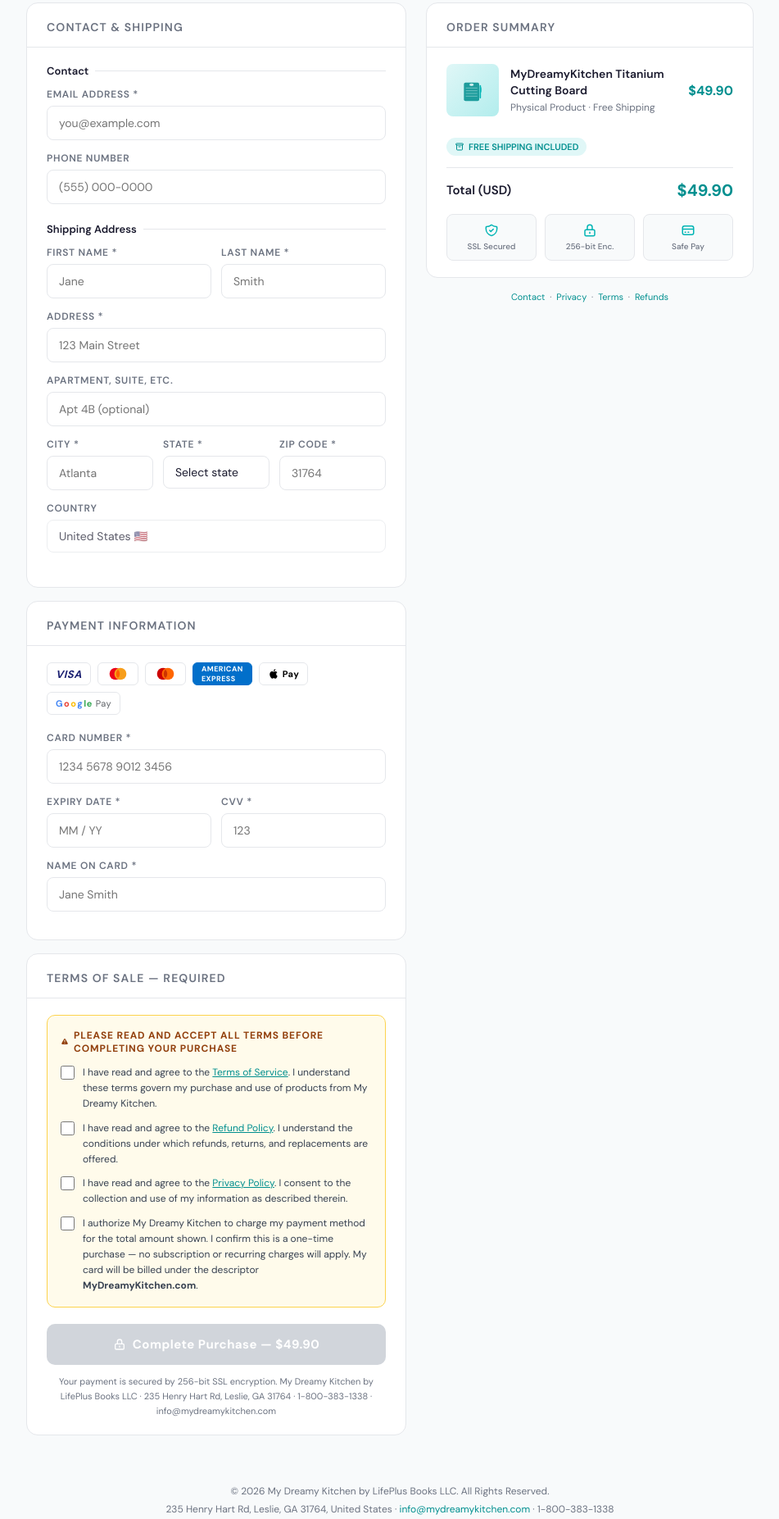
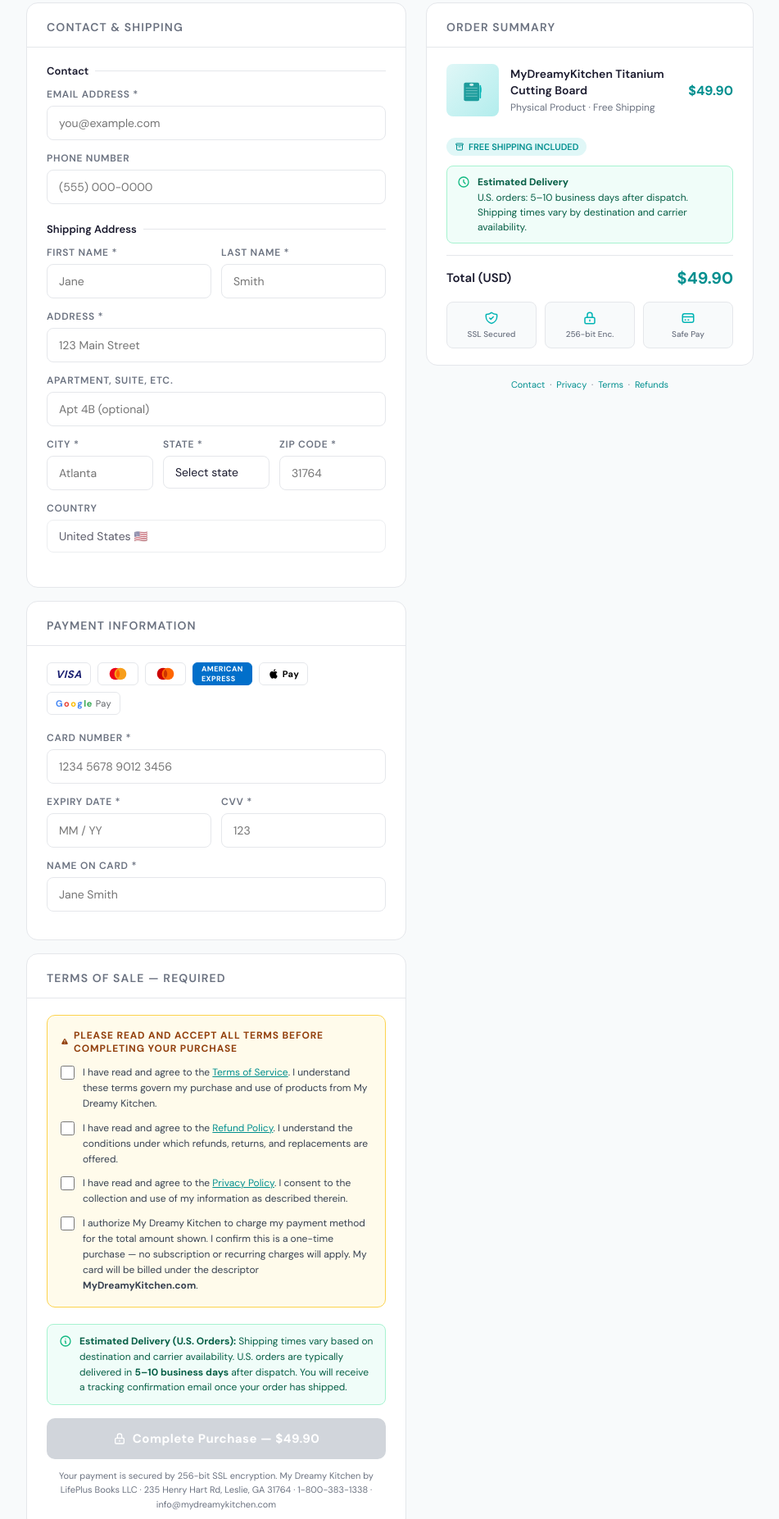
Before and after one commit to infobolimekurac-oss/mydreamykitchen-checkout, a plain HTML site: page index.html in a window 1280 px wide. Shown: the part 106-1959 px from the top of the page at 82% size, without its empty margins (164-1115 px from the left). Drawn offline with nearby package versions, Linux system fonts and the light colour scheme.

Commit message:
Update index.html

```diff
--- a/index.html
+++ b/index.html
@@ -28,7 +28,6 @@
             min-height: 100vh;
         }
 
-        /* Header */
         .header {
             background: var(--white);
             border-bottom: 1px solid var(--border);
@@ -79,7 +78,6 @@
 
         .header-secure svg { width: 14px; height: 14px; }
 
-        /* Layout */
         .page-wrap {
             max-width: 920px;
             margin: 32px auto;
@@ -95,7 +93,6 @@
             .order-sidebar { order: -1; }
         }
 
-        /* Cards */
         .card {
             background: var(--white);
             border-radius: 14px;
@@ -117,9 +114,6 @@
         }
 
         .card-body { padding: 20px 24px; }
-
-        /* Order Summary Sidebar */
-        .order-sidebar {}
 
         .product-row {
             display: flex;
@@ -186,7 +180,39 @@
             margin-top: 10px;
         }
 
-        /* Security badges */
+        /* ── NEW: Shipping estimate block ── */
+        .shipping-estimate {
+            display: flex;
+            align-items: flex-start;
+            gap: 9px;
+            background: #f0fdf9;
+            border: 1px solid #a7f3d0;
+            border-radius: 8px;
+            padding: 10px 12px;
+            margin-top: 12px;
+        }
+
+        .shipping-estimate svg {
+            width: 16px;
+            height: 16px;
+            flex-shrink: 0;
+            color: var(--success);
+            margin-top: 1px;
+        }
+
+        .shipping-estimate-text {
+            font-size: 12px;
+            line-height: 1.5;
+            color: #065f46;
+        }
+
+        .shipping-estimate-text strong {
+            display: block;
+            font-weight: 700;
+            font-size: 12px;
+            margin-bottom: 1px;
+        }
+
         .badges {
             display: flex;
             gap: 10px;
@@ -211,7 +237,6 @@
 
         .badge svg { width: 18px; height: 18px; color: var(--teal); }
 
-        /* Payment logos */
         .payment-logos {
             display: flex;
             flex-wrap: wrap;
@@ -239,7 +264,6 @@
         .pay-logo.apple { color: #000; font-size: 11px; display: flex; gap: 4px; align-items: center; }
         .pay-logo.gpay { font-size: 11px; display: flex; gap: 1px; }
 
-        /* Form */
         .form-section { margin-bottom: 22px; }
 
         .section-label {
@@ -295,24 +319,9 @@
             box-shadow: 0 0 0 3px rgba(0, 180, 180, 0.12);
         }
 
-        .card-input-wrap {
-            position: relative;
-        }
+        .card-input-wrap { position: relative; }
+        .card-input-wrap input { padding-right: 50px; }
 
-        .card-input-wrap input {
-            padding-right: 50px;
-        }
-
-        .card-icon-wrap {
-            position: absolute;
-            right: 12px;
-            top: 50%;
-            transform: translateY(-50%);
-            width: 28px;
-            height: 20px;
-        }
-
-        /* Attestation / Terms Boxes */
         .attestation-section {
             background: #fffbeb;
             border: 1.5px solid #fcd34d;
@@ -367,7 +376,36 @@
             text-decoration: underline;
         }
 
-        /* Pay button */
+        /* ── NEW: Pre-pay shipping notice ── */
+        .shipping-notice-inline {
+            display: flex;
+            align-items: flex-start;
+            gap: 9px;
+            background: #f0fdf9;
+            border: 1px solid #a7f3d0;
+            border-radius: 8px;
+            padding: 11px 14px;
+            margin-bottom: 16px;
+        }
+
+        .shipping-notice-inline svg {
+            width: 16px;
+            height: 16px;
+            flex-shrink: 0;
+            color: var(--success);
+            margin-top: 1px;
+        }
+
+        .shipping-notice-inline p {
+            font-size: 12px;
+            color: #065f46;
+            line-height: 1.55;
+        }
+
+        .shipping-notice-inline p strong {
+            font-weight: 700;
+        }
+
         .pay-btn {
             width: 100%;
             padding: 15px;
@@ -410,7 +448,6 @@
             line-height: 1.6;
         }
 
-        /* Footer */
         .site-footer {
             text-align: center;
             padding: 28px 16px;
@@ -418,22 +455,16 @@
             color: var(--muted);
         }
 
-        .site-footer a {
-            color: var(--teal-dark);
-            text-decoration: none;
-        }
-
+        .site-footer a { color: var(--teal-dark); text-decoration: none; }
         .site-footer a:hover { text-decoration: underline; }
         .site-footer p { margin-bottom: 6px; }
     </style>
 </head>
 <body>
 
-<!-- Header -->
 <header class="header">
     <div class="header-brand">
         <div class="header-logo-circle">
-            <!-- Simple kitchen/utensil icon -->
             <svg viewBox="0 0 24 24" xmlns="http://www.w3.org/2000/svg">
                 <path d="M18 2h-2a2 2 0 0 0-2 2v5a2 2 0 0 0 2 2h.5V21h2V11H19a2 2 0 0 0 2-2V4a2 2 0 0 0-2-2zM8 3H6v5H4V3H2v5a4 4 0 0 0 3 3.87V21h2v-9.13A4 4 0 0 0 10 8V3H8z"/>
             </svg>
@@ -454,7 +485,6 @@
             <div class="card-header"><span class="card-title">Contact &amp; Shipping</span></div>
             <div class="card-body">
 
-                <!-- Contact -->
                 <div class="form-section">
                     <div class="section-label">Contact</div>
                     <div class="form-group">
@@ -467,7 +497,6 @@
                     </div>
                 </div>
 
-                <!-- Shipping -->
                 <div class="form-section">
                     <div class="section-label">Shipping Address</div>
                     <div class="form-row">
@@ -497,57 +526,7 @@
                             <label>State *</label>
                             <select id="state" required>
                                 <option value="">Select state</option>
-                                <option>Alabama</option>
-                                <option>Alaska</option>
-                                <option>Arizona</option>
-                                <option>Arkansas</option>
-                                <option>California</option>
-                                <option>Colorado</option>
-                                <option>Connecticut</option>
-                                <option>Delaware</option>
-                                <option>Florida</option>
-                                <option>Georgia</option>
-                                <option>Hawaii</option>
-                                <option>Idaho</option>
-                                <option>Illinois</option>
-                                <option>Indiana</option>
-                                <option>Iowa</option>
-                                <option>Kansas</option>
-                                <option>Kentucky</option>
-                                <option>Louisiana</option>
-                                <option>Maine</option>
-                                <option>Maryland</option>
-                                <option>Massachusetts</option>
-                                <option>Michigan</option>
-                                <option>Minnesota</option>
-                                <option>Mississippi</option>
-                                <option>Missouri</option>
-                                <option>Montana</option>
-                                <option>Nebraska</option>
-                                <option>Nevada</option>
-                                <option>New Hampshire</option>
-                                <option>New Jersey</option>
-                                <option>New Mexico</option>
-                                <option>New York</option>
-                                <option>North Carolina</option>
-                                <option>North Dakota</option>
-                                <option>Ohio</option>
-                                <option>Oklahoma</option>
-                                <option>Oregon</option>
-                                <option>Pennsylvania</option>
-                                <option>Rhode Island</option>
-                                <option>South Carolina</option>
-                                <option>South Dakota</option>
-                                <option>Tennessee</option>
-                                <option>Texas</option>
-                                <option>Utah</option>
-                                <option>Vermont</option>
-                                <option>Virginia</option>
-                                <option>Washington</option>
-                                <option>Washington D.C.</option>
-                                <option>West Virginia</option>
-                                <option>Wisconsin</option>
-                                <option>Wyoming</option>
+                                <option>Alabama</option><option>Alaska</option><option>Arizona</option><option>Arkansas</option><option>California</option><option>Colorado</option><option>Connecticut</option><option>Delaware</option><option>Florida</option><option>Georgia</option><option>Hawaii</option><option>Idaho</option><option>Illinois</option><option>Indiana</option><option>Iowa</option><option>Kansas</option><option>Kentucky</option><option>Louisiana</option><option>Maine</option><option>Maryland</option><option>Massachusetts</option><option>Michigan</option><option>Minnesota</option><option>Mississippi</option><option>Missouri</option><option>Montana</option><option>Nebraska</option><option>Nevada</option><option>New Hampshire</option><option>New Jersey</option><option>New Mexico</option><option>New York</option><option>North Carolina</option><option>North Dakota</option><option>Ohio</option><option>Oklahoma</option><option>Oregon</option><option>Pennsylvania</option><option>Rhode Island</option><option>South Carolina</option><option>South Dakota</option><option>Tennessee</option><option>Texas</option><option>Utah</option><option>Vermont</option><option>Virginia</option><option>Washington</option><option>Washington D.C.</option><option>West Virginia</option><option>Wisconsin</option><option>Wyoming</option>
                             </select>
                         </div>
                         <div class="form-group">
@@ -571,12 +550,8 @@
             <div class="card-header"><span class="card-title">Payment Information</span></div>
             <div class="card-body">
 
-                <!-- Payment logos -->
                 <div class="payment-logos">
-                    <!-- VISA -->
                     <div class="pay-logo visa">VISA</div>
-
-                    <!-- Mastercard primary -->
                     <div class="pay-logo mc">
                         <svg width="28" height="18" viewBox="0 0 38 24">
                             <circle cx="15" cy="12" r="10" fill="#EB001B"/>
@@ -584,8 +559,6 @@
                             <path d="M19 4.8a10 10 0 0 1 0 14.4A10 10 0 0 1 19 4.8z" fill="#FF5F00"/>
                         </svg>
                     </div>
-
-                    <!-- Mastercard alternate -->
                     <div class="pay-logo mc">
                         <svg width="28" height="18" viewBox="0 0 38 24">
                             <circle cx="15" cy="12" r="10" fill="#CC0000"/>
@@ -593,26 +566,19 @@
                             <path d="M19 4.8a10 10 0 0 1 0 14.4A10 10 0 0 1 19 4.8z" fill="#CC3300"/>
                         </svg>
                     </div>
-
-                    <!-- Amex -->
                     <div class="pay-logo amex" style="background:#016fca; color:#fff; border-color:#016fca;">
                         <span style="font-size:9px; font-weight:800; letter-spacing:0.05em;">AMERICAN<br>EXPRESS</span>
                     </div>
-
-                    <!-- Apple Pay -->
                     <div class="pay-logo apple">
                         <svg width="14" height="14" viewBox="0 0 24 24" fill="#000"><path d="M18.71 19.5c-.83 1.24-1.71 2.45-3.05 2.47-1.34.03-1.77-.79-3.29-.79-1.53 0-2 .77-3.27.82-1.31.05-2.3-1.32-3.14-2.53C4.25 17 2.94 12.45 4.7 9.39c.87-1.52 2.43-2.48 4.12-2.51 1.28-.02 2.5.87 3.29.87.78 0 2.26-1.07 3.8-.91.65.03 2.47.26 3.64 1.98-.09.06-2.17 1.28-2.15 3.81.03 3.02 2.65 4.03 2.68 4.04-.03.07-.42 1.44-1.38 2.83M13 3.5c.73-.83 1.94-1.46 2.94-1.5.13 1.17-.34 2.35-1.04 3.19-.69.85-1.83 1.51-2.95 1.42-.15-1.15.41-2.35 1.05-3.11z"/></svg>
                         <span style="font-size:11px; font-weight:700;">Pay</span>
                     </div>
-
-                    <!-- Google Pay -->
                     <div class="pay-logo gpay">
                         <span style="color:#4285F4; font-weight:700; font-size:11px;">G</span><span style="color:#EA4335; font-weight:700; font-size:11px;">o</span><span style="color:#FBBC05; font-weight:700; font-size:11px;">o</span><span style="color:#4285F4; font-weight:700; font-size:11px;">g</span><span style="color:#34A853; font-weight:700; font-size:11px;">le</span>
                         <span style="color:#5f6368; font-size:11px; font-weight:400; margin-left:3px;">Pay</span>
                     </div>
                 </div>
 
-                <!-- Card fields -->
                 <div class="form-group">
                     <label>Card Number *</label>
                     <div class="card-input-wrap">
@@ -637,7 +603,7 @@
             </div>
         </div>
 
-        <!-- Attestation / Terms Boxes -->
+        <!-- Terms + Pay -->
         <div class="card" style="margin-top:16px;">
             <div class="card-header"><span class="card-title">Terms of Sale — Required</span></div>
             <div class="card-body">
@@ -676,6 +642,17 @@
                     </div>
                 </div>
 
+                <!-- ── NEW: Shipping delivery notice shown just before the pay button ── -->
+                <div class="shipping-notice-inline">
+                    <svg fill="none" stroke="currentColor" viewBox="0 0 24 24">
+                        <path stroke-linecap="round" stroke-linejoin="round" stroke-width="2" d="M13 16h-1v-4h-1m1-4h.01M21 12a9 9 0 11-18 0 9 9 0 0118 0z"/>
+                    </svg>
+                    <p>
+                        <strong>Estimated Delivery (U.S. Orders):</strong>
+                        Shipping times vary based on destination and carrier availability. U.S. orders are typically delivered in <strong>5–10 business days</strong> after dispatch. You will receive a tracking confirmation email once your order has shipped.
+                    </p>
+                </div>
+
                 <button class="pay-btn" id="payBtn" disabled>
                     <svg fill="none" stroke="currentColor" viewBox="0 0 24 24"><path stroke-linecap="round" stroke-linejoin="round" stroke-width="2" d="M12 15v2m-6 4h12a2 2 0 002-2v-6a2 2 0 00-2-2H6a2 2 0 00-2 2v6a2 2 0 002 2zm10-10V7a4 4 0 00-8 0v4h8z"/></svg>
                     Complete Purchase — $49.90
@@ -696,16 +673,12 @@
                 <div class="product-row">
                     <div class="product-img" style="background: linear-gradient(135deg, #e0f7f7, #b2eded);">
                         <svg width="38" height="38" viewBox="0 0 48 48" fill="none" xmlns="http://www.w3.org/2000/svg">
-                            <!-- Cutting board body -->
                             <rect x="8" y="10" width="28" height="34" rx="3" fill="#008f8f" opacity="0.85"/>
-                            <!-- Handle hole -->
                             <ellipse cx="22" cy="14" rx="4" ry="2.5" fill="#e0f7f7" opacity="0.9"/>
-                            <!-- Surface lines (grain) -->
                             <line x1="12" y1="20" x2="32" y2="20" stroke="#e0f7f7" stroke-width="1.2" stroke-linecap="round" opacity="0.5"/>
                             <line x1="12" y1="25" x2="32" y2="25" stroke="#e0f7f7" stroke-width="1.2" stroke-linecap="round" opacity="0.5"/>
                             <line x1="12" y1="30" x2="32" y2="30" stroke="#e0f7f7" stroke-width="1.2" stroke-linecap="round" opacity="0.5"/>
                             <line x1="12" y1="35" x2="32" y2="35" stroke="#e0f7f7" stroke-width="1.2" stroke-linecap="round" opacity="0.5"/>
-                            <!-- Small knife accent -->
                             <line x1="38" y1="16" x2="38" y2="38" stroke="#00b4b4" stroke-width="2.5" stroke-linecap="round"/>
                             <path d="M38 16 Q42 20 40 28 L38 28 Z" fill="#00b4b4" opacity="0.7"/>
                         </svg>
@@ -720,6 +693,17 @@
                 <div class="shipping-tag">
                     <svg width="12" height="12" fill="none" stroke="currentColor" viewBox="0 0 24 24"><path stroke-linecap="round" stroke-linejoin="round" stroke-width="2" d="M5 8h14M5 8a2 2 0 110-4h14a2 2 0 110 4M5 8v10a2 2 0 002 2h10a2 2 0 002-2V8m-9 4h4"/></svg>
                     FREE SHIPPING INCLUDED
+                </div>
+
+                <!-- ── NEW: Delivery estimate in sidebar ── -->
+                <div class="shipping-estimate">
+                    <svg fill="none" stroke="currentColor" viewBox="0 0 24 24">
+                        <path stroke-linecap="round" stroke-linejoin="round" stroke-width="2" d="M12 8v4l3 3m6-3a9 9 0 11-18 0 9 9 0 0118 0z"/>
+                    </svg>
+                    <div class="shipping-estimate-text">
+                        <strong>Estimated Delivery</strong>
+                        U.S. orders: 5–10 business days after dispatch. Shipping times vary by destination and carrier availability.
+                    </div>
                 </div>
 
                 <hr class="divider">
@@ -756,37 +740,31 @@
 
 </div>
 
-<!-- Footer -->
 <footer class="site-footer">
     <p>© 2026 My Dreamy Kitchen by LifePlus Books LLC. All Rights Reserved.</p>
     <p>235 Henry Hart Rd, Leslie, GA 31764, United States · <a href="mailto:info@mydreamykitchen.com">info@mydreamykitchen.com</a> · 1-800-383-1338</p>
 </footer>
 
 <script>
-    // Card number formatting
     document.getElementById('cardNumber').addEventListener('input', function(e) {
         let v = e.target.value.replace(/\D/g, '').slice(0, 16);
         e.target.value = v.match(/.{1,4}/g)?.join(' ') || v;
     });
 
-    // Expiry formatting
     document.getElementById('expiry').addEventListener('input', function(e) {
         let v = e.target.value.replace(/\D/g, '').slice(0, 4);
         if (v.length >= 2) v = v.slice(0, 2) + ' / ' + v.slice(2);
         e.target.value = v;
     });
 
-    // CVV numbers only
     document.getElementById('cvv').addEventListener('input', function(e) {
         e.target.value = e.target.value.replace(/\D/g, '');
     });
 
-    // ZIP numbers only
     document.getElementById('zip').addEventListener('input', function(e) {
         e.target.value = e.target.value.replace(/\D/g, '');
     });
 
-    // Enable pay button only when ALL 4 checkboxes are checked
     const checkboxes = ['chk-terms', 'chk-refund', 'chk-privacy', 'chk-charge'];
     const payBtn = document.getElementById('payBtn');
 
@@ -799,7 +777,6 @@
         document.getElementById(id).addEventListener('change', updatePayBtn);
     });
 
-    // Prevent form submission (placeholder only)
     payBtn.addEventListener('click', function(e) {
         e.preventDefault();
         alert('Checkout is being processed. Thank you for your order!');
```
